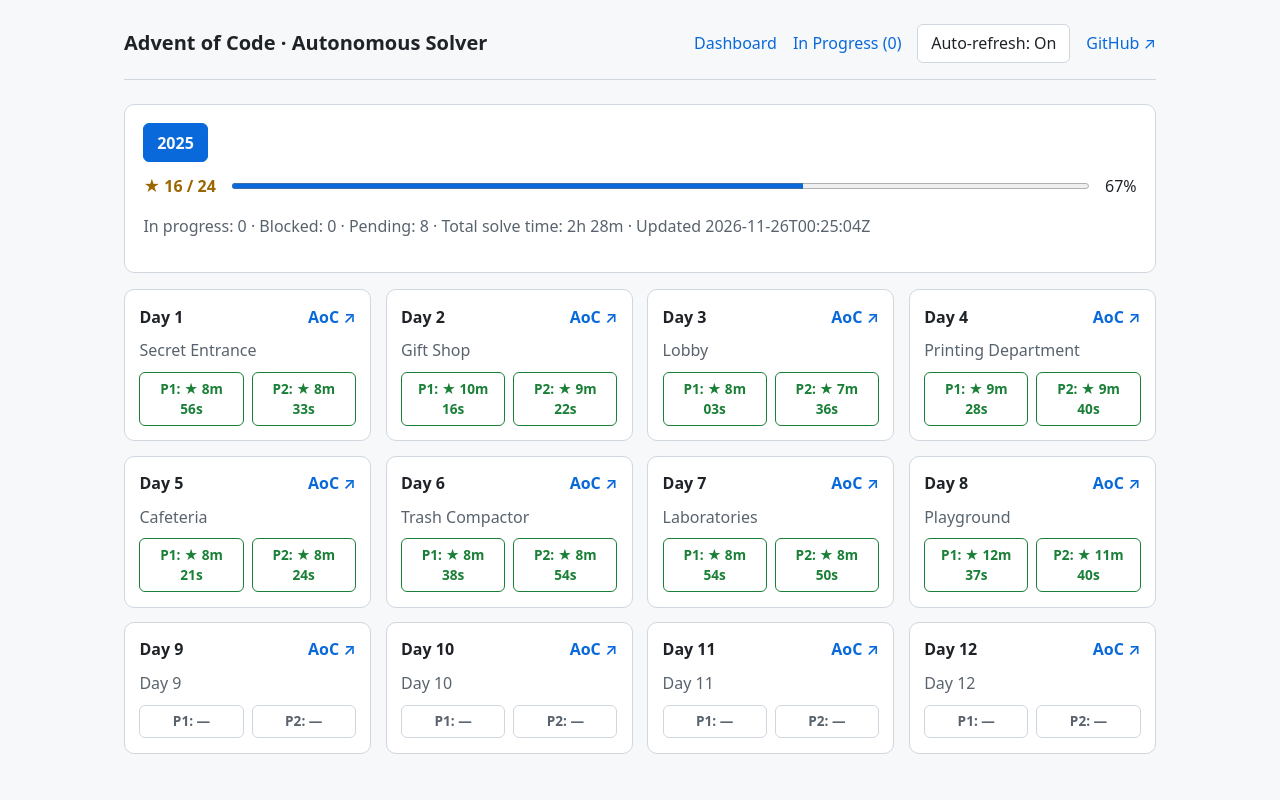
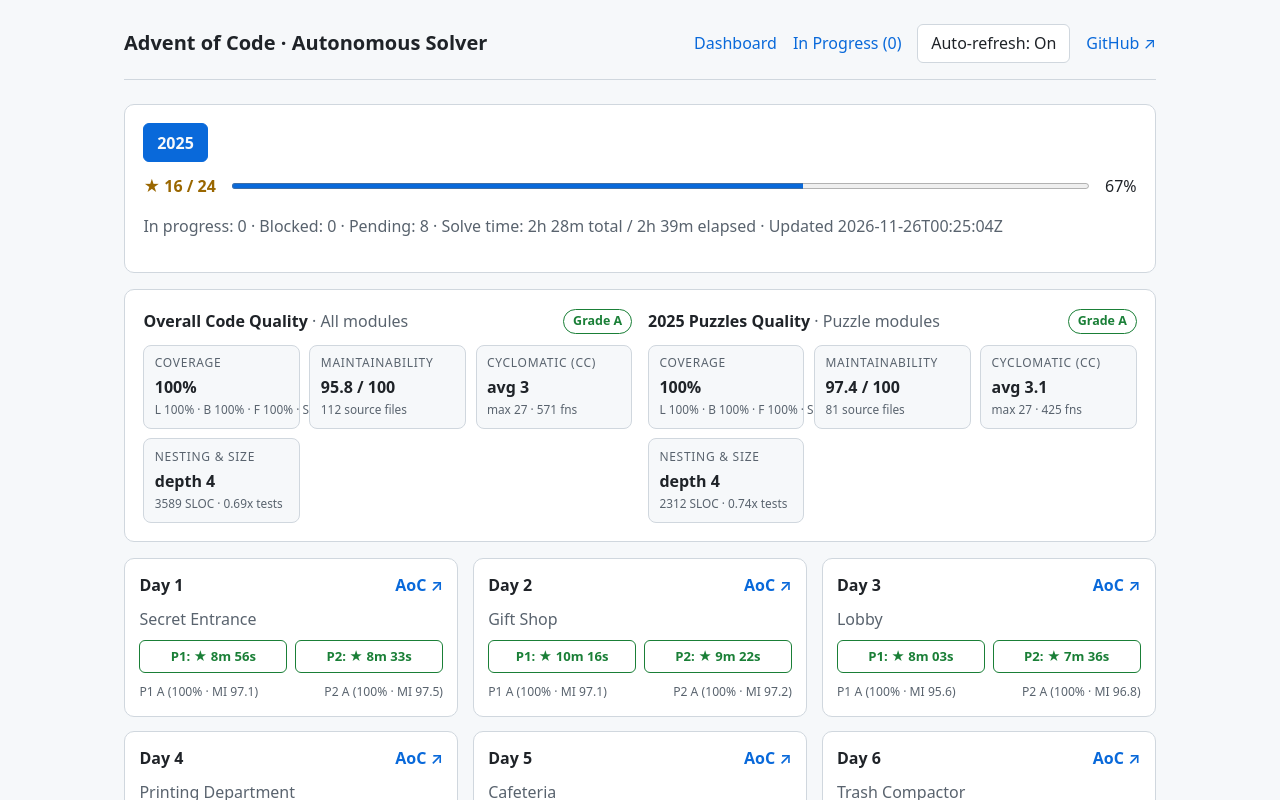
Before and after one commit to wlindley/advent_of_code, a React (Vite) app: page / in a window 1280 px wide. Shown: the top 800 px of the page. Built offline with nearby package versions, Linux system fonts and the light colour scheme.

Commit message:
feat(site): render quality metrics and single-row solve time pills

```diff
--- a/site/App.tsx
+++ b/site/App.tsx
@@ -1,8 +1,10 @@
 import { useEffect, useMemo, useState } from 'react';
-import type { PuzzlePart } from '../shared/core';
+import { formatPartKey, type PuzzlePart } from '../shared/core';
 import { DashboardView } from './components/DashboardView';
 import { InProgressPanel } from './components/InProgressPanel';
 import { SolvedPartView } from './components/SolvedPartView';
+import rawQuality from './data/quality.json';
+import { findPartQuality, type QualityReport } from './data/quality';
 import rawStatus from './data/status.json';
 import {
   findActiveParts,
@@ -44,6 +46,7 @@ function parseHash(hash: string): Route {
 
 export function App() {
   const statusDoc = useMemo(() => validateStatusDocument(rawStatus as unknown as StatusDocument), []);
+  const qualityReport = rawQuality as unknown as QualityReport;
   const [route, setRoute] = useState<Route>(() => parseHash(window.location.hash));
   const [selectedYear, setSelectedYear] = useState<number>(statusDoc.years[0]?.year ?? 2025);
   const [autoRefresh, setAutoRefresh] = useState(true);
@@ -108,7 +111,12 @@ export function App() {
 
       <main>
         {route.kind === 'dashboard' && (
-          <DashboardView statusDoc={statusDoc} selectedYear={selectedYear} onSelectYear={setSelectedYear} />
+          <DashboardView
+            statusDoc={statusDoc}
+            qualityReport={qualityReport}
+            selectedYear={selectedYear}
+            onSelectYear={setSelectedYear}
+          />
         )}
 
         {route.kind === 'in_progress' && (
@@ -137,7 +145,14 @@ export function App() {
             );
           }
           if (record.status === 'solved') {
-            return <SolvedPartView record={record} manifest={getPartManifest(route.year, route.day, route.part)} />;
+            const key = formatPartKey(route.year, route.day, route.part);
+            return (
+              <SolvedPartView
+                record={record}
+                manifest={getPartManifest(route.year, route.day, route.part)}
+                quality={findPartQuality(qualityReport, key)}
+              />
+            );
           }
           return <InProgressPanel record={record} />;
         })()}
--- a/site/components/DashboardView.tsx
+++ b/site/components/DashboardView.tsx
@@ -1,4 +1,11 @@
 import { formatDayFolder, formatPartKey, type PuzzlePart } from '../../shared/core';
+import {
+  computeQualityGrade,
+  findPartQuality,
+  findYearQuality,
+  minCoveragePercent,
+  type QualityReport,
+} from '../data/quality';
 import {
   computeSolveDurationSeconds,
   computeYearProgress,
@@ -7,9 +14,11 @@ import {
   formatDuration,
   type StatusDocument,
 } from '../data/status';
+import { QualityPanel } from './QualityPanel';
 
 export interface DashboardViewProps {
   readonly statusDoc: StatusDocument;
+  readonly qualityReport?: QualityReport;
   readonly selectedYear: number;
   readonly onSelectYear: (year: number) => void;
 }
@@ -21,7 +30,7 @@ const STATUS_LABELS = {
   pending: 'Pending',
 } as const;
 
-export function DashboardView({ statusDoc, selectedYear, onSelectYear }: DashboardViewProps) {
+export function DashboardView({ statusDoc, qualityReport, selectedYear, onSelectYear }: DashboardViewProps) {
   const yearData = statusDoc.years.find((entry) => entry.year === selectedYear) ?? statusDoc.years[0];
   const activeParts = findActiveParts(statusDoc);
   if (!yearData) {
@@ -29,6 +38,7 @@ export function DashboardView({ statusDoc, selectedYear, onSelectYear }: Dashboa
   }
 
   const progress = computeYearProgress(yearData);
+  const yearQuality = qualityReport ? findYearQuality(qualityReport, yearData.year) : undefined;
   const days = Array.from({ length: yearData.totalDays }, (_, index) => index + 1);
 
   return (
@@ -54,9 +64,22 @@ export function DashboardView({ statusDoc, selectedYear, onSelectYear }: Dashboa
           <span>{progress.completionPercent}%</span>
         </div>
         <p className="muted">
-          In progress: {progress.inProgressParts} · Blocked: {progress.blockedParts} · Pending: {progress.pendingParts} · Total solve time: {formatDuration(progress.totalSolveSeconds)} · Updated {statusDoc.updatedAt}
+          In progress: {progress.inProgressParts} · Blocked: {progress.blockedParts} · Pending: {progress.pendingParts} · Solve time:{' '}
+          <span className="nowrap">{formatDuration(progress.totalSolveSeconds)} total</span> /{' '}
+          <span className="nowrap">{formatDuration(progress.elapsedSolveSeconds)} elapsed</span> · Updated {statusDoc.updatedAt}
         </p>
       </section>
+
+      {qualityReport && (
+        <section className="card">
+          <div className="quality-grid">
+            <QualityPanel title="Overall Code Quality" subtitle="All modules" scope={qualityReport.overall} />
+            {yearQuality && (
+              <QualityPanel title={`${yearData.year} Puzzles Quality`} subtitle="Puzzle modules" scope={yearQuality} />
+            )}
+          </div>
+        </section>
+      )}
 
       {activeParts.length > 0 && (
         <section className="card">
@@ -93,6 +116,12 @@ export function DashboardView({ statusDoc, selectedYear, onSelectYear }: Dashboa
             );
           };
 
+          const q1 = qualityReport ? findPartQuality(qualityReport, formatPartKey(yearData.year, day, 1)) : undefined;
+          const q2 = qualityReport ? findPartQuality(qualityReport, formatPartKey(yearData.year, day, 2)) : undefined;
+          const renderMiniQuality = (label: string, q?: ReturnType<typeof findPartQuality>) =>
+            q ? `${label} ${computeQualityGrade(q)} (${minCoveragePercent(q.coverage)}% · MI ${q.complexity.maintainabilityIndex})` : null;
+          const qLine = [renderMiniQuality('P1', q1), renderMiniQuality('P2', q2)].filter(Boolean);
+
           return (
             <article key={day} className="day-card">
               <div className="day-header">
@@ -106,6 +135,13 @@ export function DashboardView({ statusDoc, selectedYear, onSelectYear }: Dashboa
                 {renderPartPill(1)}
                 {renderPartPill(2)}
               </div>
+              {qLine.length > 0 && (
+                <div className="day-quality">
+                  {qLine.map((text) => (
+                    <span key={text}>{text}</span>
+                  ))}
+                </div>
+              )}
             </article>
           );
         })}
--- /dev/null
+++ b/site/components/QualityPanel.tsx
@@ -0,0 +1,64 @@
+import {
+  averageCyclomatic,
+  computeQualityGrade,
+  coveragePercent,
+  minCoveragePercent,
+  testToCodeRatio,
+  type ScopeQuality,
+} from '../data/quality';
+
+export interface QualityPanelProps {
+  readonly title: string;
+  readonly subtitle?: string;
+  readonly scope: ScopeQuality;
+}
+
+export function QualityPanel({ title, subtitle, scope }: QualityPanelProps) {
+  const grade = computeQualityGrade(scope);
+  const { coverage, complexity } = scope;
+  const minCov = minCoveragePercent(coverage);
+  const stmts = coveragePercent(coverage.statements);
+  const branches = coveragePercent(coverage.branches);
+  const funcs = coveragePercent(coverage.functions);
+  const lines = coveragePercent(coverage.lines);
+
+  return (
+    <div className="quality-panel">
+      <div className="quality-header">
+        <div>
+          <strong>{title}</strong>
+          {subtitle && <span className="muted"> · {subtitle}</span>}
+        </div>
+        <span className={`badge grade-${grade}`}>Grade {grade}</span>
+      </div>
+      <div className="metrics-grid">
+        <div className="metric-tile">
+          <span className="eyebrow">Coverage</span>
+          <strong className="nowrap">{minCov}%</strong>
+          <span className="metric-sub nowrap">
+            L {lines}% · B {branches}% · F {funcs}% · S {stmts}%
+          </span>
+        </div>
+        <div className="metric-tile">
+          <span className="eyebrow">Maintainability</span>
+          <strong className="nowrap">{complexity.maintainabilityIndex} / 100</strong>
+          <span className="metric-sub nowrap">{complexity.fileCount} source files</span>
+        </div>
+        <div className="metric-tile">
+          <span className="eyebrow">Cyclomatic (CC)</span>
+          <strong className="nowrap">avg {averageCyclomatic(complexity)}</strong>
+          <span className="metric-sub nowrap">
+            max {complexity.maxCyclomatic} · {complexity.functionCount} fns
+          </span>
+        </div>
+        <div className="metric-tile">
+          <span className="eyebrow">Nesting &amp; Size</span>
+          <strong className="nowrap">depth {complexity.maxNestingDepth}</strong>
+          <span className="metric-sub nowrap">
+            {complexity.sloc} SLOC · {testToCodeRatio(complexity)}x tests
+          </span>
+        </div>
+      </div>
+    </div>
+  );
+}
--- a/site/components/SolvedPartView.tsx
+++ b/site/components/SolvedPartView.tsx
@@ -1,13 +1,16 @@
 import { useState } from 'react';
 import { InputRunner, type PuzzlePartManifest } from '../../shared/viz';
+import type { ScopeQuality } from '../data/quality';
 import { computeSolveDurationSeconds, formatDuration, type PartRecord } from '../data/status';
+import { QualityPanel } from './QualityPanel';
 
 export interface SolvedPartViewProps {
   readonly record: Extract<PartRecord, { status: 'solved' }>;
   readonly manifest?: PuzzlePartManifest;
+  readonly quality?: ScopeQuality;
 }
 
-export function SolvedPartView({ record, manifest }: SolvedPartViewProps) {
+export function SolvedPartView({ record, manifest, quality }: SolvedPartViewProps) {
   const [activeInput, setActiveInput] = useState(manifest?.exampleInput ?? '');
   const Visualizer = manifest?.Visualizer;
 
@@ -44,6 +47,16 @@ export function SolvedPartView({ record, manifest }: SolvedPartViewProps) {
         )}
       </section>
 
+      {quality && (
+        <section className="card">
+          <QualityPanel
+            title="Code Quality Metrics"
+            subtitle={`Part ${record.part} module`}
+            scope={quality}
+          />
+        </section>
+      )}
+
       {manifest && Visualizer ? (
         <>
           <InputRunner
--- a/site/styles.css
+++ b/site/styles.css
@@ -37,11 +37,12 @@ code, pre, textarea { font-family: ui-monospace, SFMono-Regular, Menlo, monospac
 .nav { display: flex; gap: 1rem; align-items: center; }
 
 .card { background: var(--surface); border: 1px solid var(--border); border-radius: 10px; padding: 1.15rem; margin-bottom: 1rem; }
-.grid-days { display: grid; grid-template-columns: repeat(auto-fill, minmax(210px, 1fr)); gap: 0.9rem; }
+.grid-days { display: grid; grid-template-columns: repeat(auto-fill, minmax(248px, 1fr)); gap: 0.9rem; }
 .day-card { background: var(--surface); border: 1px solid var(--border); border-radius: 10px; padding: 0.9rem; display: flex; flex-direction: column; gap: 0.6rem; }
 .day-header { display: flex; justify-content: space-between; align-items: baseline; font-weight: 600; }
 .part-links { display: flex; gap: 0.5rem; }
-.part-pill { flex: 1; text-align: center; padding: 0.35rem 0.5rem; border-radius: 6px; border: 1px solid var(--border); font-size: 0.85rem; font-weight: 600; }
+.part-pill { flex: 1; text-align: center; padding: 0.35rem 0.4rem; border-radius: 6px; border: 1px solid var(--border); font-size: 0.82rem; font-weight: 600; white-space: nowrap; font-variant-numeric: tabular-nums; }
+.nowrap { white-space: nowrap; font-variant-numeric: tabular-nums; }
 
 .status-solved { border-color: var(--ok); color: var(--ok); }
 .status-in_progress { border-color: var(--warn); color: var(--warn); }
@@ -74,6 +75,18 @@ button:disabled { opacity: 0.45; cursor: not-allowed; }
 .proposal-selected { border-color: var(--accent); border-width: 2px; }
 .meta-row { display: flex; flex-wrap: wrap; gap: 0.5rem; align-items: center; margin: 0.6rem 0; }
 
+.quality-grid { display: grid; grid-template-columns: repeat(auto-fit, minmax(320px, 1fr)); gap: 1rem; }
+.quality-panel { display: flex; flex-direction: column; gap: 0.65rem; }
+.quality-header { display: flex; justify-content: space-between; align-items: center; gap: 0.5rem; }
+.metrics-grid { display: grid; grid-template-columns: repeat(auto-fit, minmax(135px, 1fr)); gap: 0.6rem; }
+.metric-tile { border: 1px solid var(--border); border-radius: 8px; padding: 0.55rem 0.65rem; background: var(--bg); display: flex; flex-direction: column; gap: 0.15rem; }
+.metric-sub { font-size: 0.74rem; color: var(--muted); }
+.day-quality { font-size: 0.76rem; color: var(--muted); display: flex; justify-content: space-between; gap: 0.4rem; white-space: nowrap; font-variant-numeric: tabular-nums; }
+.grade-A { border-color: var(--ok); color: var(--ok); }
+.grade-B { border-color: var(--accent); color: var(--accent); }
+.grade-C { border-color: var(--warn); color: var(--warn); }
+.grade-D { border-color: var(--err); color: var(--err); }
+
 @supports not (accent-color: auto) {
   progress { -webkit-appearance: none; appearance: none; border: none; background: var(--border); border-radius: 6px; }
   progress::-webkit-progress-bar { background: var(--border); border-radius: 6px; }
```
